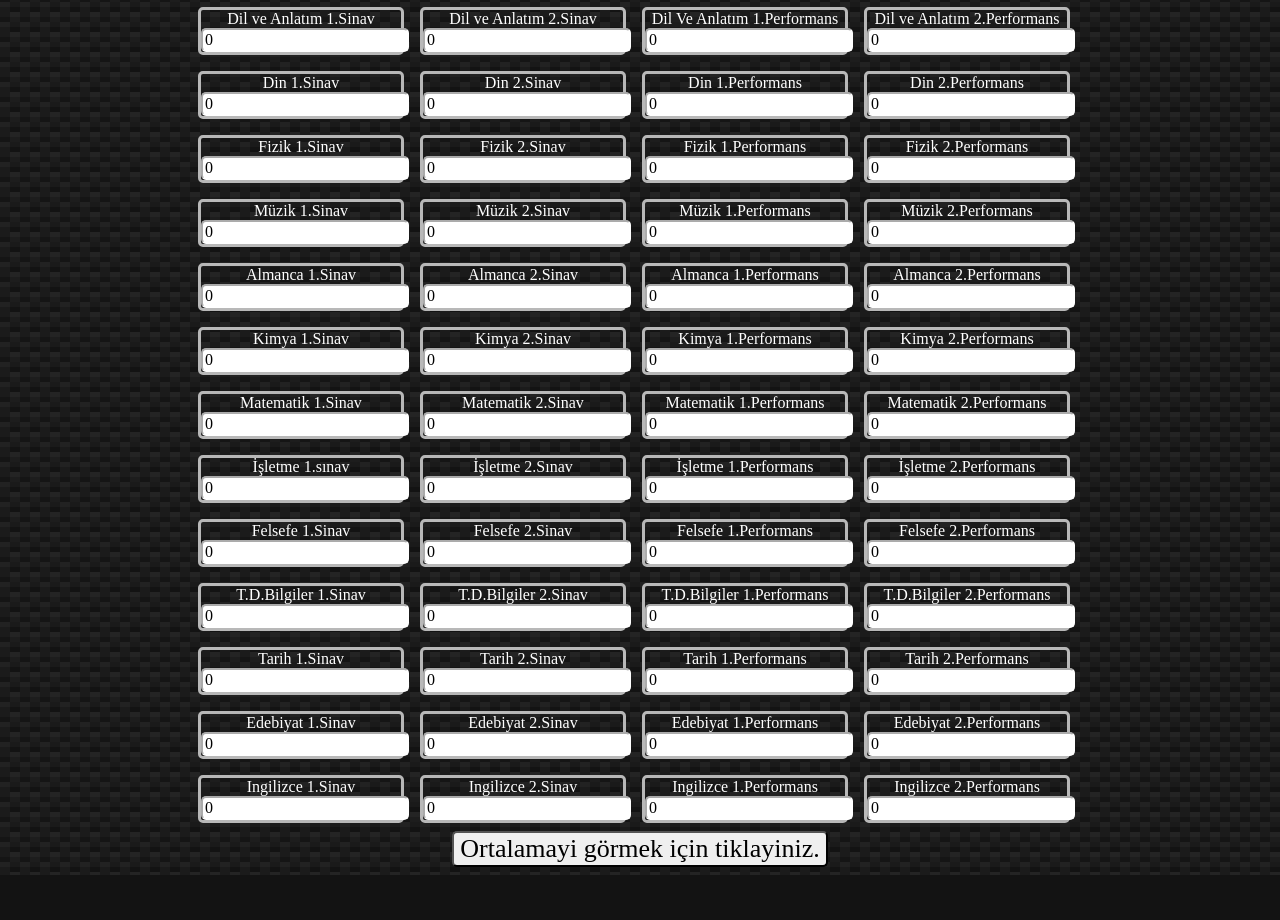
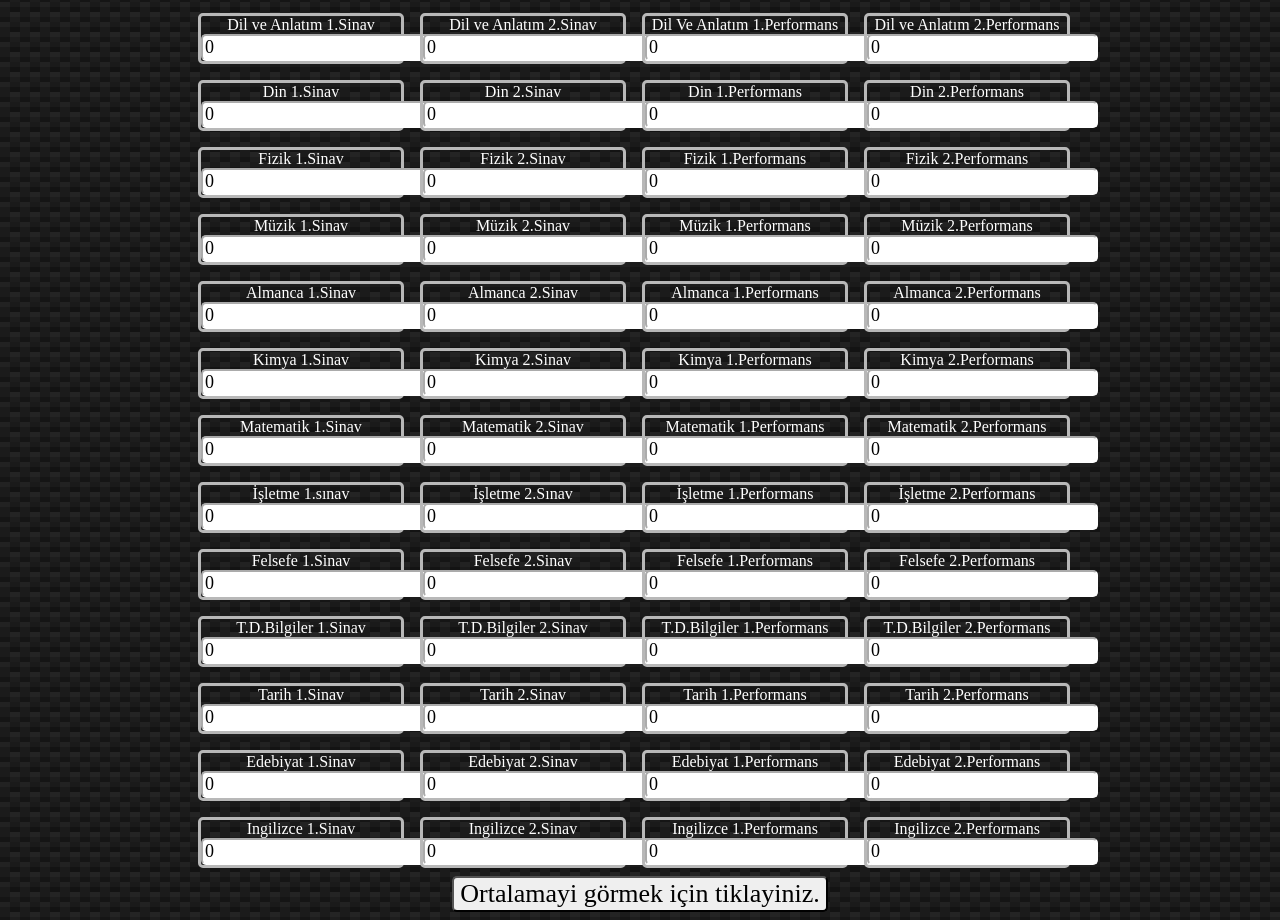
Before and after one commit to forbess/forbess.github.io, a plain HTML site: page index.html in a window 1280 px wide. Shown: the part 243-1163 px from the top of the page. Before the commit the page ends 1118 px from the top, so only its background shows below. Drawn offline with Linux system fonts and the light colour scheme; a web font is replaced by a local one.

Commit message:
updated fonts @ index.html

```diff
--- a/index.html
+++ b/index.html
@@ -40,21 +40,21 @@ background-size: 20px 20px;
 	border-radius:5px;
 	text-align:center;
 	color:#FFFFFF;
-	font-family: "Times New Roman", Times, serif;
+	font-family: "Windows Command Prompt";
 	font-size:16px;
 
 }
 
 input[type=button] {
-	font-family: "Times New Roman", Times, serif;
+	font-family: "Windows Command Prompt";
 	font-size:26px;
 	border-radius:5px;
 }
 
 input[type=number] {
 	border-radius:5px;
-	font-family: "Times New Roman", Times, serif;
-	font-size:16px;
+	font-family: "Windows Command Prompt";
+	font-size:18px;
 	border-color:#FFFFFF;
 }
 
```
